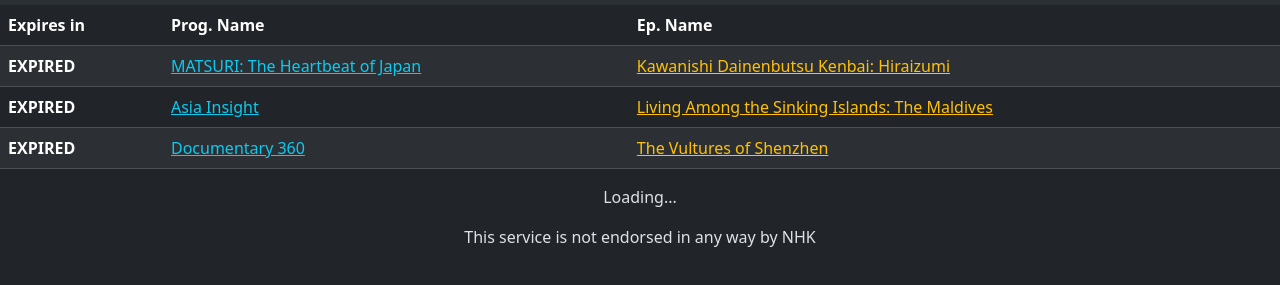
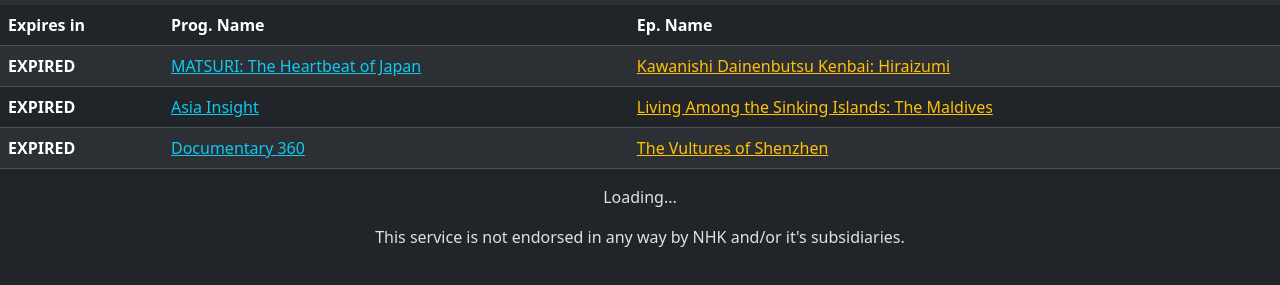
Before and after one commit to metalfoxdev/catseye, a plain HTML site: page src/index.html in a window 1280 px wide. Shown: the part 51-336 px from the top of the page. Drawn offline with nearby package versions, Linux system fonts and the light colour scheme; a script that the page names is missing.

Commit message:
Updated disclaimer on webpage

```diff
--- a/src/index.html
+++ b/src/index.html
@@ -50,6 +50,6 @@
       </tbody>
       </table>
   <p class="text-center" id="lu-textbox">Loading...</p>
-  <p class="text-center">This service is not endorsed in any way by NHK</p>
+  <p class="text-center">This service is not endorsed in any way by NHK and/or it's subsidiaries.</p>
   </body>
 </html>
```
